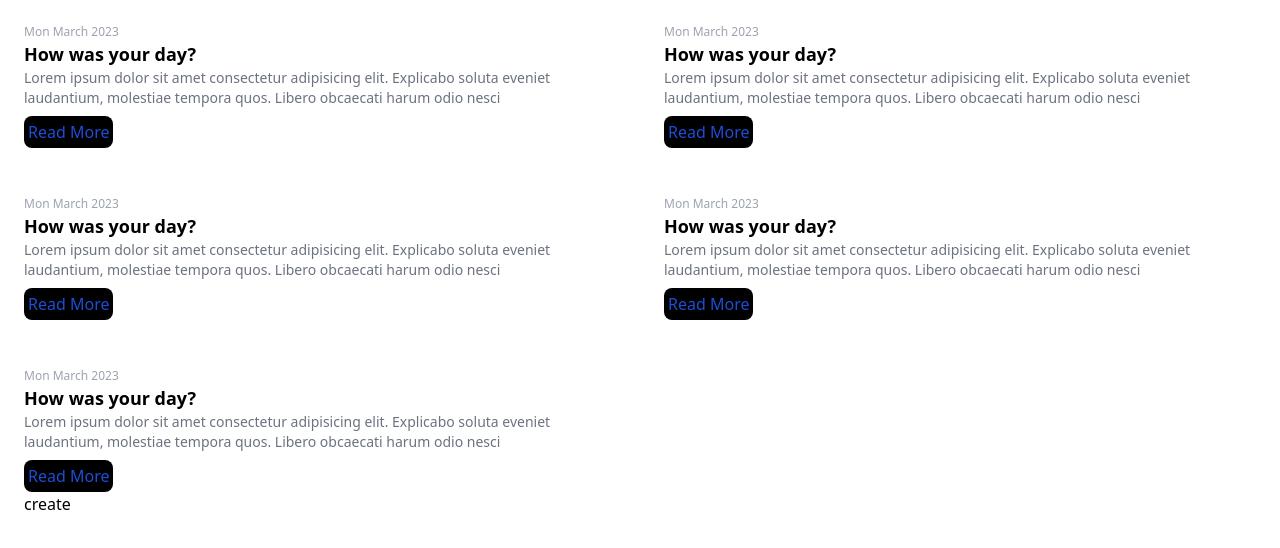
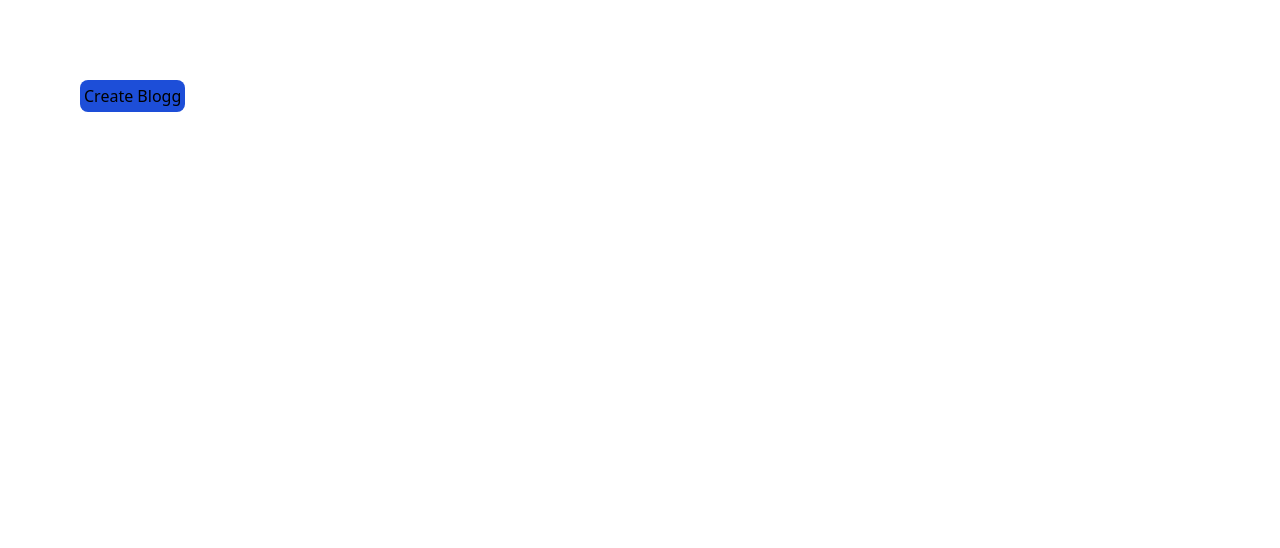
Before and after one commit to PratikDeore1199/blogg-app, a React (Create React App) app: page / in a window 1280 px wide. Shown: the top 548 px of the page. Built offline with nearby package versions, Linux system fonts and the light colour scheme.

Commit message:
done with props and state

```diff
--- a/src/App.js
+++ b/src/App.js
@@ -2,17 +2,24 @@
 import { useState } from "react";
 import Blogs from "./components/Blogs";
 import Modal from "./components/Modal";
+import CreateBloggForm from "./components/CreateBloggForm";
 
 function App() {
-  const [showCreateModal, setShowCreateModal]=useState(false)
+  const [bloggs, setBloggs]=useState([])
+  const [showCreateModal, setShowCreateModal]=useState(false);
+ /* const showModal =()=>{
+    setShowCreateModal(true)
+  }*/
   return (
-  <div className="m-6">
-    <Blogs></Blogs>
+
+  <div className="m-20">
+     <button  onClick={()=>{
+     setShowCreateModal(true)
+    }} className="bg-blue-700 text-black hover:bg-red-600 rounded-lg p-1 mb-2">Create Blogg</button>
+    <Blogs bloggs={bloggs}/>
     <Modal show={showCreateModal} onClose={()=>{setShowCreateModal(false)
-    }}><Blogs></Blogs></Modal>
-    <button  onClick={()=>{
-     setShowCreateModal(true)
-    }}>create</button>
+    }}><CreateBloggForm setBloggs={setBloggs}/></Modal>
+
   </div>
   );
 }
--- a/src/components/BloggCard.jsx
+++ b/src/components/BloggCard.jsx
@@ -1,15 +1,10 @@
 
-const BloggCard=()=>{
+const BloggCard=(props)=>{
     return (
     <div>
-        <p className="text-xs text-gray-400">Mon March 2023</p>
-        <h2 className="text-lg font-bold">How was your day?</h2>
-        <p className="text-gray-500 text-sm">Lorem ipsum dolor sit amet consectetur
-            adipisicing elit. Explicabo soluta
-            eveniet laudantium, molestiae tempora
-            quos. Libero obcaecati harum odio
-            nesci
-        </p>
+        <p className="text-xs text-gray-400">{props.date.toString()}</p>
+        <h2 className="text-lg font-bold">{props.title}</h2>
+        <p className="text-gray-500 text-sm">{props.intro}</p>
         <button className="text-blue-700 rounded-lg hover:text-red-600 mt-2 p-1 bg-black">Read More</button>
     </div>
 );
--- a/src/components/Blogs.jsx
+++ b/src/components/Blogs.jsx
@@ -1,12 +1,17 @@
 import BloggCard from "./BloggCard"
-const Blogs=()=>{
+const Blogs=(props)=>{
     return (
     <div className="grid grid-cols-2 gap-12">
+        {props.bloggs.map((blogg,i) => {
+
+              return  <BloggCard key={i} date={blogg.date} title={blogg.title} intro={blogg.intro}></BloggCard>
+
+        })}
+         {/* <BloggCard></BloggCard>
           <BloggCard></BloggCard>
           <BloggCard></BloggCard>
           <BloggCard></BloggCard>
-          <BloggCard></BloggCard>
-          <BloggCard></BloggCard>
+          <BloggCard></BloggCard>*/}
     </div>
 
     );
--- /dev/null
+++ b/src/components/CreateBloggForm.jsx
@@ -0,0 +1,76 @@
+import { useState } from "react";
+
+const CreateBloggForm = (props) => {
+  const [title, setTitle] = useState("");
+  const [intro, setIntro] = useState("");
+  const [content, setContent] = useState("");
+  const [imgURL, setImgURL] = useState("");
+  return (
+    <div>
+      <h1 className="font-bold text-2xl"> Blogg Details Form</h1>
+      <br></br>
+      <div className="text-xl ">
+        <label className="font-bold ">Title</label>
+        <br />
+        <input
+          className="mb-4 p-2 w-full border border-gray-500 rounded-md"
+          placeholder="Enter a Title"
+          value={title}
+          onChange={(e) => {
+            setTitle(e.target.value);
+          }}
+        ></input>
+        <br />
+        <label className="font-bold">Intro</label>
+        <br />
+        <textarea
+          className="mb-4 p-2 w-full border border-gray-500 rounded-md"
+          placeholder="Enter Intro"
+          value={intro}
+          onChange={(e) => {
+            setIntro(e.target.value);
+          }}
+        ></textarea>
+        <br />
+        <label className="font-bold">Content</label>
+        <br />
+        <textarea
+          className="mb-4 p-2 w-full border border-gray-500 rounded-md"
+          placeholder="Enter Content"
+          value={content}
+          onChange={(e) => {
+            setContent(e.target.value);
+          }}
+        ></textarea>
+        <br />
+        <label className="font-bold">Image URL</label>
+        <br />
+        <input
+          className="mb-4 p-2 w-full border border-gray-500 rounded-md"
+          placeholder="Enter Image URL"
+          value={imgURL}
+          onChange={(e) => {
+            setImgURL(e.target.value);
+          }}
+        ></input>
+        <br />
+
+        <div className="mt-4 float-right">
+          <button className="p-2 text-gray border border-gray-400 rounded-xl hover:bg-gray-200">
+            Cancel
+          </button>
+
+          <button
+            className="ml-2 p-2 text-white bg-green-700 border-black rounded-xl hover:bg-green-500"
+            onClick={() => {props.setBloggs(prev=>[{date:new Date(),title,description:content,intro,imgURL},...prev])
+            }}
+          >
+            Submit
+          </button>
+        </div>
+      </div>
+    </div>
+  );
+};
+
+export default CreateBloggForm;
--- a/src/components/Modal.jsx
+++ b/src/components/Modal.jsx
@@ -1,5 +1,5 @@
 import { Dialog, Transition } from '@headlessui/react'
-import { Fragment, useState } from 'react'
+import { Fragment } from 'react'
 
 export default function Modal(props) {
 
```
